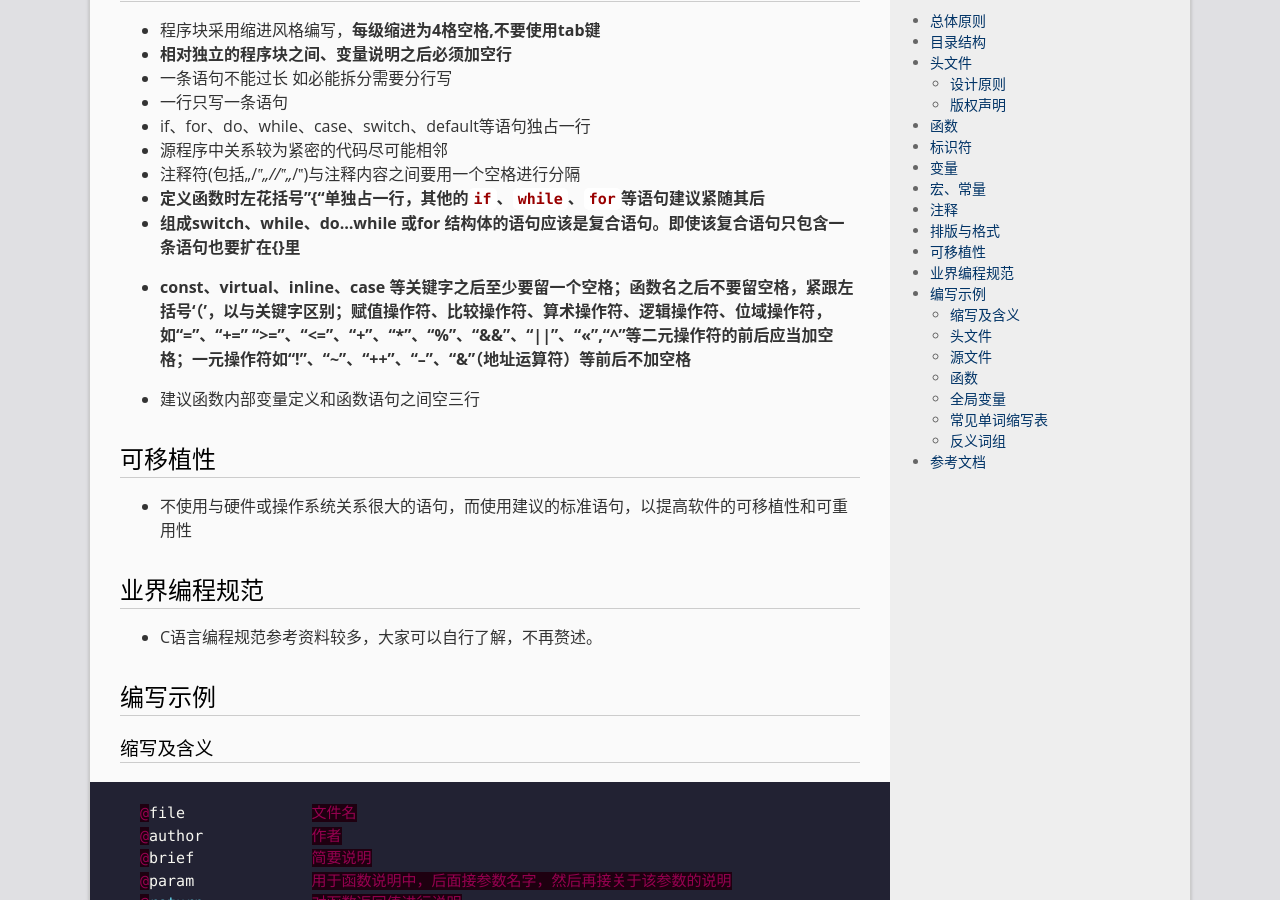
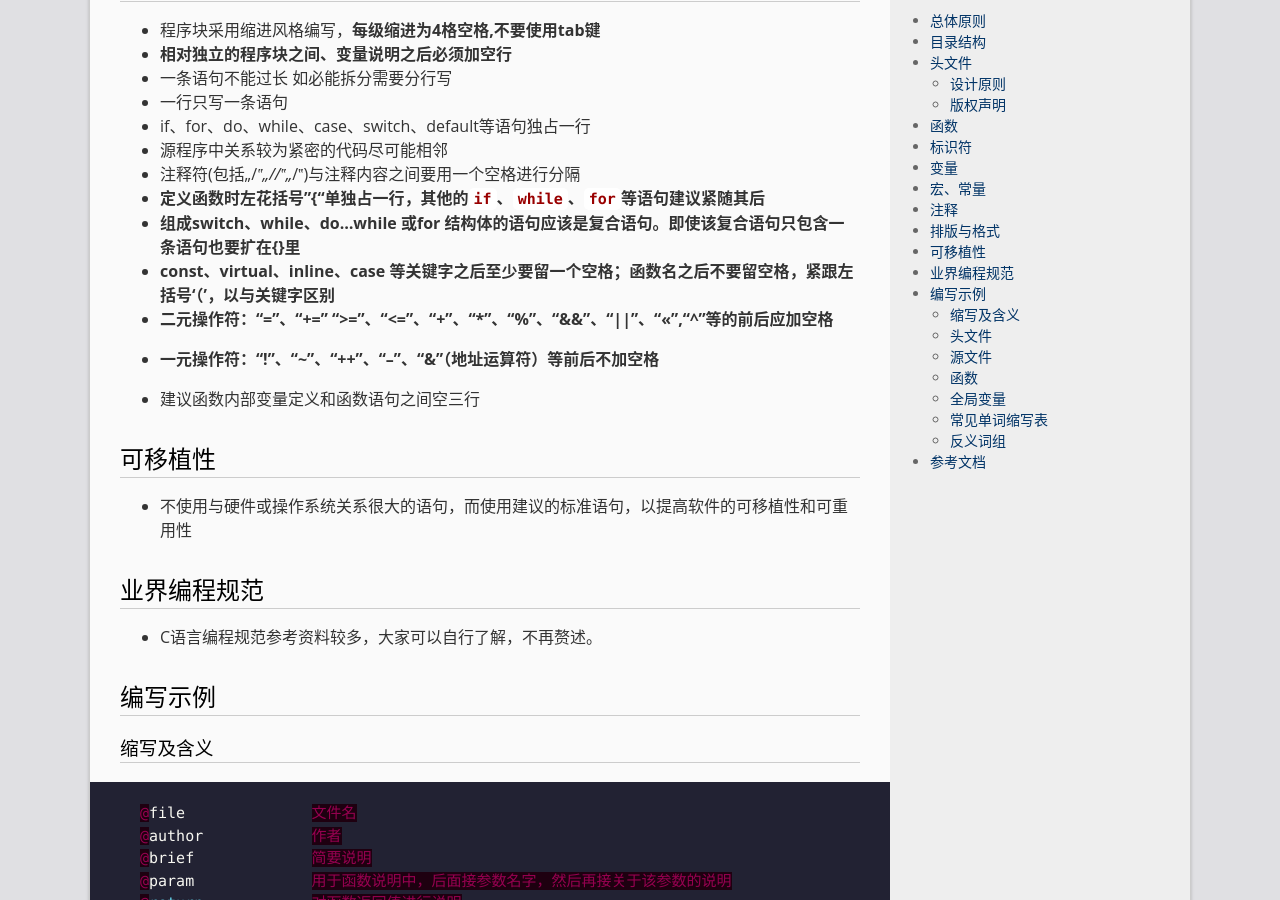
Before and after one commit to LonlyStack/LonlyPan.github.io, a Jekyll site: the page built from _posts/2019-9-3-编码规范.md, in a window 1280 px wide and 900 px high, scrolled down 2817 px. Built offline with Jekyll 4.4.1, drawn with Linux system fonts in a browser that asks for light colours.

Commit message:
修改文件: _posts/2019-9-3-编码规范.md

```diff
--- a/_posts/2019-9-3-编码规范.md
+++ b/_posts/2019-9-3-编码规范.md
@@ -2,7 +2,7 @@
 layout: post
 title: "编码规范"
 data: 2019-9-3 15:15
-categories:  C/C++
+categories:  C&C++
 ---
 
 ## 总体原则
@@ -101,7 +101,9 @@ categories:  C/C++
 * 注释符(包括„/*‟„//‟„*/‟)与注释内容之间要用一个空格进行分隔
 * **定义函数时左花括号”{“单独占一行，其他的`if`、`while`、`for`等语句建议紧随其后**
 * **组成switch、while、do...while 或for 结构体的语句应该是复合语句。即使该复合语句只包含一条语句也要扩在{}里**
-* **const、virtual、inline、case 等关键字之后至少要留一个空格；函数名之后不要留空格，紧跟左括号‘（’，以与关键字区别；赋值操作符、比较操作符、算术操作符、逻辑操作符、位域操作符，如“=”、“+=” “>=”、“<=”、“+”、“\*”、“%”、“&&”、“\|\|”、“<<”,“^”等二元操作符的前后应当加空格；一元操作符如“!”、“~”、“++”、“--”、“&”（地址运算符）等前后不加空格**
+* **const、virtual、inline、case 等关键字之后至少要留一个空格；函数名之后不要留空格，紧跟左括号‘（’，以与关键字区别**
+* **二元操作符：“=”、“+=” “>=”、“<=”、“+”、“\*”、“%”、“&&”、“\|\|”、“<<”,“^”等的前后应加空格**
+* **一元操作符：“!”、“~”、“++”、“--”、“&”（地址运算符）等前后不加空格**
 
 * 建议函数内部变量定义和函数语句之间空三行
 
```
